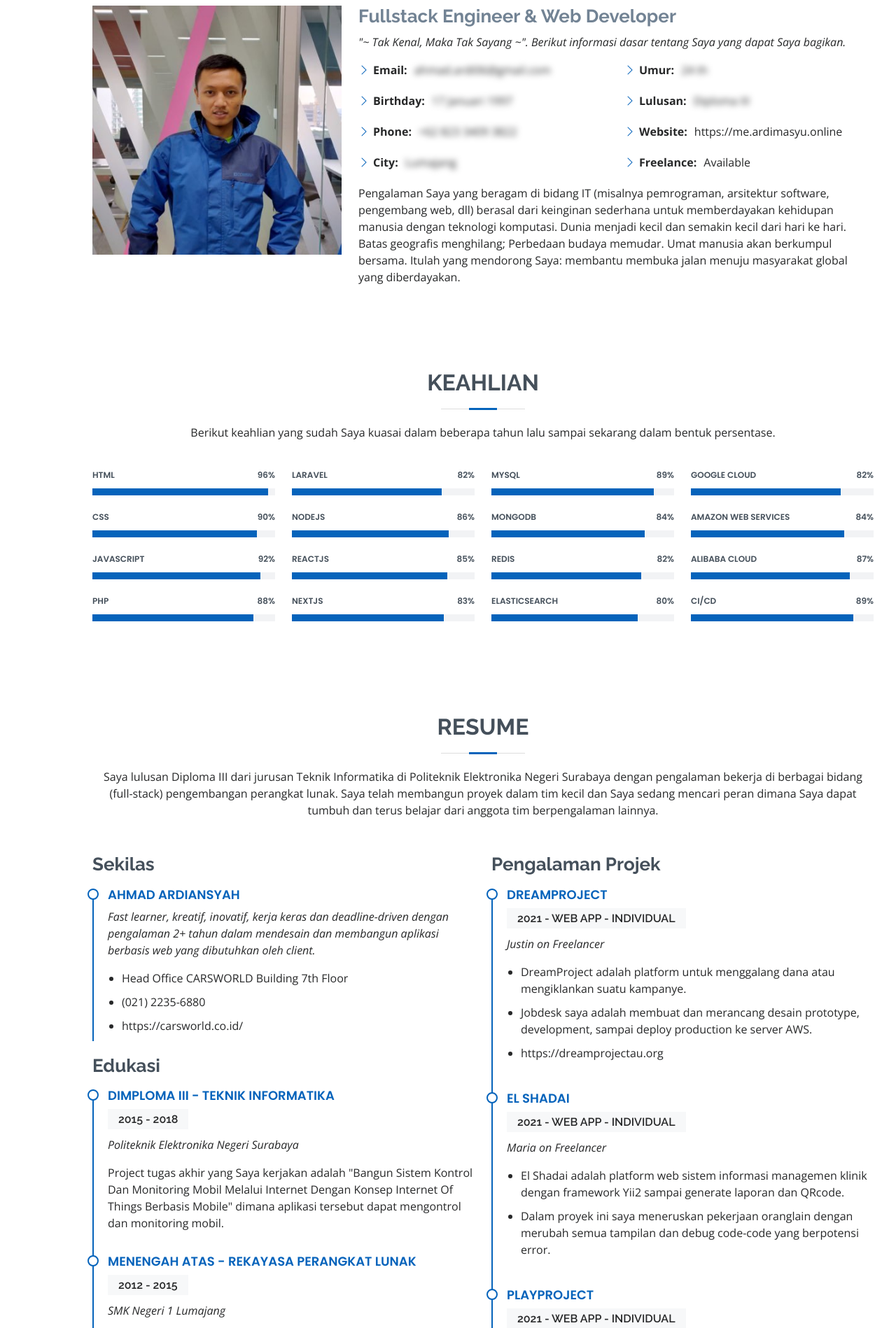
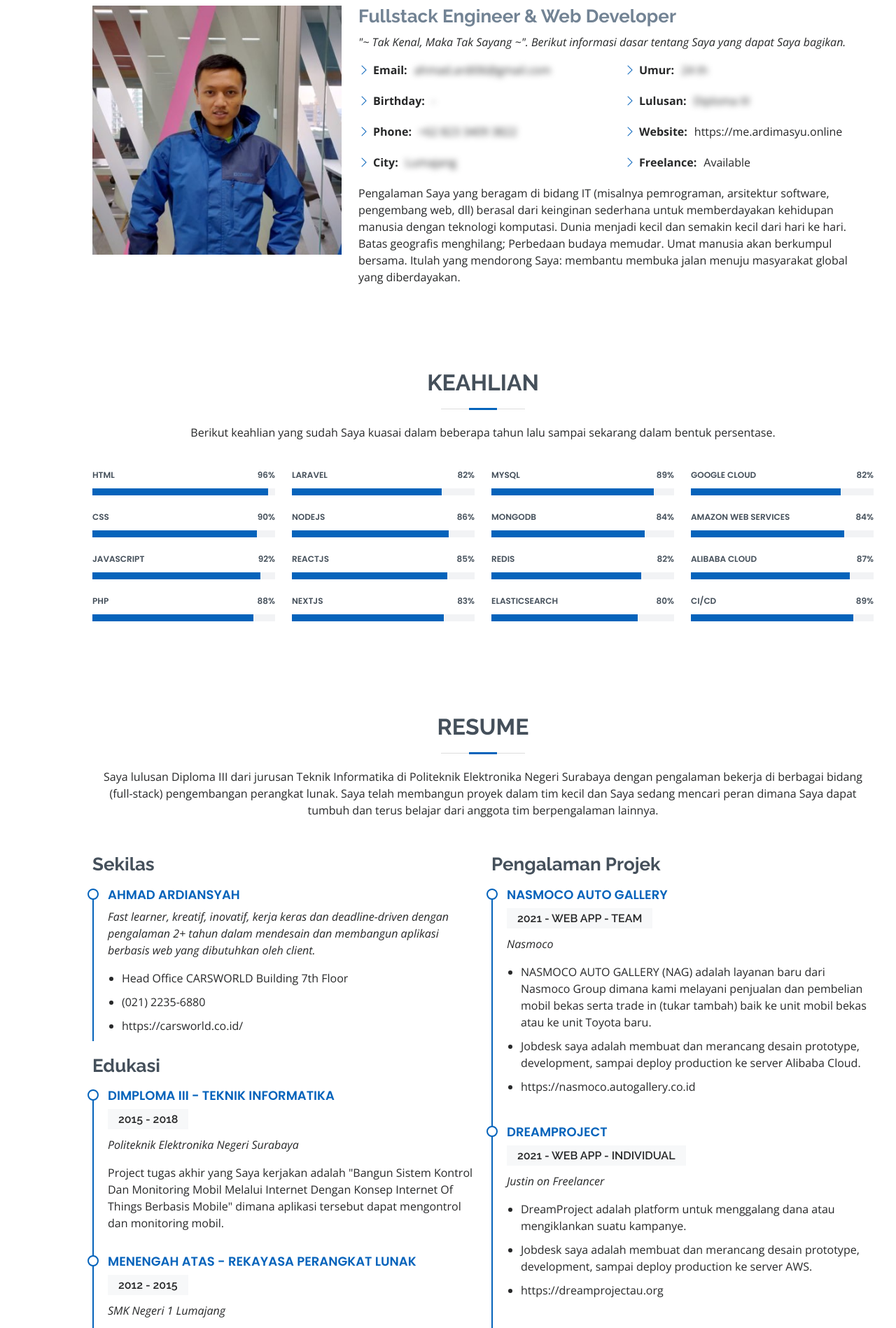
Before and after one commit to ardipc/my-resume, a Next.js app: page / in a window 1280 px wide. Shown: the part 960-2858 px from the top of the page at 70% size. Built offline with nearby package versions, Linux system fonts and the light colour scheme.

Commit message:
Update index.js

```diff
--- a/pages/index.js
+++ b/pages/index.js
@@ -25,8 +25,8 @@ export default function Home() {
     role: 'Fullstack Engineer & Web Developer',
     email: 'ahmad.ardi06@gmail.com',
     website: 'https://me.ardimasyu.online',
-    alamat: 'Jl. Anyelir RT004 / RW002, Kp. Babakan Smapal, Lengkong Gudang, Serpong, Tangerang Selatan, Banten.',
-    bod: '17 Januari 1997',
+    alamat: 'Lengkong Gudang, Serpong, Tangerang Selatan, Banten.',
+    bod: '-',
     phone: '+62 823 3409 3822',
     city: 'Lumajang',
     age: (new Date()).getFullYear() - 1997,
@@ -84,6 +84,16 @@ export default function Home() {
   ]
 
   const projects = [
+    {
+      judul: 'Nasmoco Auto Gallery',
+      tahun: '2021 - WEB APP - TEAM',
+      client: 'Nasmoco',
+      deskripsi: [
+        "NASMOCO AUTO GALLERY (NAG) adalah layanan baru dari Nasmoco Group dimana kami melayani penjualan dan pembelian mobil bekas serta trade in (tukar tambah) baik ke unit mobil bekas atau ke unit Toyota baru.",
+        "Jobdesk saya adalah membuat dan merancang desain prototype, development, sampai deploy production ke server Alibaba Cloud.",
+        "https://nasmoco.autogallery.co.id"
+      ]
+    },
     {
       judul: 'DreamProject',
       tahun: '2021 - WEB APP - INDIVIDUAL',
```
